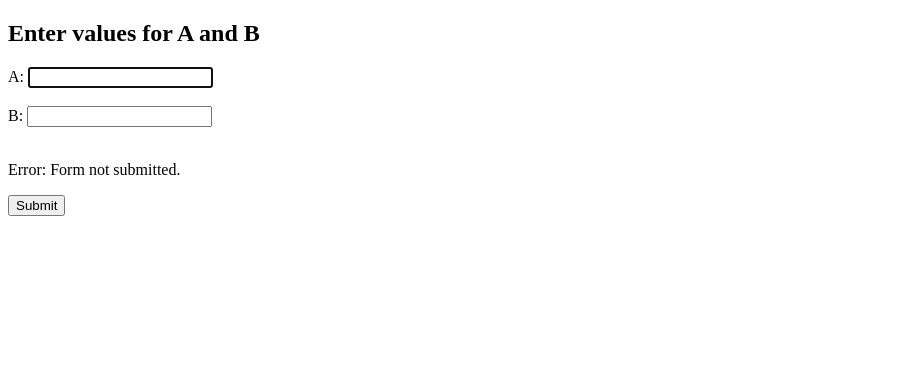
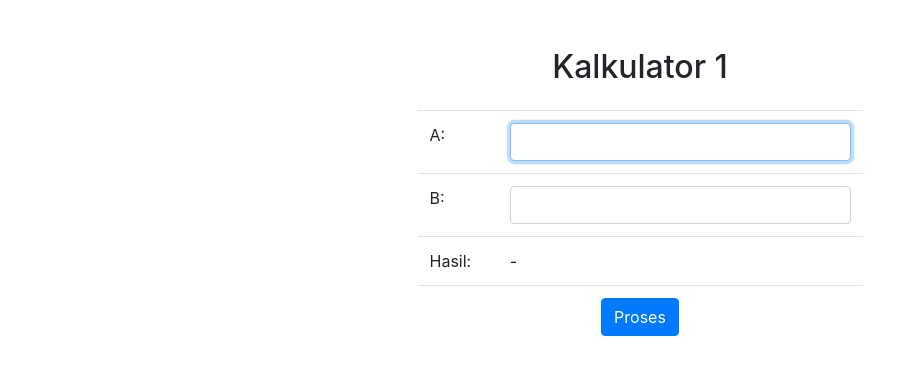
Before and after one commit to flvshsoft/cy-unri-si-web, a PHP site: page / in a window 1280 px wide. Shown: the top 375 px of the page, without its empty margins (0-918 px from the left). Run offline with PHP 8.4, Linux system fonts and the light colour scheme; some libraries are stand-ins or nearby versions.

Commit message:
kalkulatir 1

```diff
--- a/index.php
+++ b/index.php
@@ -1,18 +1,36 @@
 <!DOCTYPE html>
-<html>
+<html lang="en">
 
 <head>
-    <title>Form A and B</title>
+    <meta charset="UTF-8">
+    <meta name="viewport" content="width=device-width, initial-scale=1.0">
+    <title>Kalkulator 1</title>
+    <!-- Bootstrap CSS -->
+    <link href="https://stackpath.bootstrapcdn.com/bootstrap/4.5.2/css/bootstrap.min.css" rel="stylesheet">
 </head>
 
 <body>
-    <h2>Enter values for A and B</h2>
-    <form action="index.php" method="post">
-        <label for="a">A:</label>
-        <input type="text" id="a" name="a" required autofocus><br><br>
-
-        <label for="b">B:</label>
-        <input type="text" id="b" name="b" required><br><br>
+    <div class="container mt-5">
+        <h2 class="mb-4 text-center">Kalkulator 1</h2>
+        <div class="row justify-content-center">
+            <form action="index.php" method="post" class="col-md-5">
+                <table class="table">
+                    <tbody>
+                        <tr>
+                            <td>A:</td>
+                            <td>
+                                <input type="text" class="form-control" id="a" name="a" required autofocus>
+                            </td>
+                        </tr>
+                        <tr>
+                            <td>B:</td>
+                            <td>
+                                <input type="text" class="form-control" id="b" name="b" required>
+                            </td>
+                        </tr>
+                        <tr>
+                            <td>Hasil:</td>
+                            <td>
                             <?php
                     // Check if form is submitted
                     if ($_SERVER["REQUEST_METHOD"] == "POST") {
@@ -21,15 +39,30 @@
                         $b = $_POST['b'];
 
                         // Display values of A and B
-            echo "<p>A: $a</p>";
-            echo "<p>B: $b</p>";
+                        echo '<input type="text" class="form-control" id="hasil" name="hasil" readonly value="'.$b.' '.$a.'">';
                     } else {
                         // If the form is not submitted, display an error message
-            echo "<p>Error: Form not submitted.</p>";
+                        echo "-";
                     }
                     ?>
-        <input type="submit" value="Submit">
+
+                            </td>
+                        </tr>
+                        <tr>
+                            <td colspan="2" class="text-center">
+                                <button type="submit" class="btn btn-primary">Proses</button>
+                            </td>
+                        </tr>
+                    </tbody>
+                </table>
             </form>
+        </div>
+    </div>
+
+    <!-- Bootstrap JS -->
+    <script src="https://code.jquery.com/jquery-3.5.1.slim.min.js"></script>
+    <script src="https://cdn.jsdelivr.net/npm/@popperjs/core@2.5.4/dist/umd/popper.min.js"></script>
+    <script src="https://stackpath.bootstrapcdn.com/bootstrap/4.5.2/js/bootstrap.min.js"></script>
 </body>
 
 </html>
```
Also changed, not shown: kalkulator1.php (added, +53 -0 lines). Lines whose indentation alone changed are shown as unchanged.
